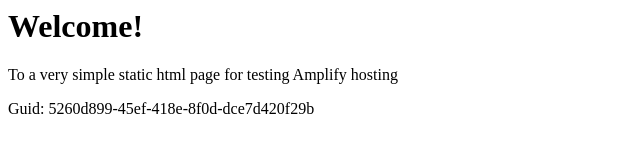
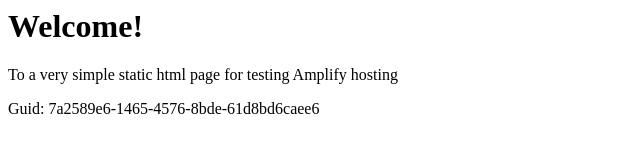
Before and after one commit to aws-aemilia-yul/Github-PR-Commit-Integration-Test-DoNotTouch-GithubWebhookPreviewCanaryTest-v1-prod-ca-central-1, a website: page src/index.html in a window 1280 px wide. Shown: the full height of the page, 0-640 px from the left. Drawn offline with Linux system fonts and the light colour scheme.

Commit message:
commit from integ tests

```diff
--- a/src/index.html
+++ b/src/index.html
@@ -12,6 +12,6 @@
 <body>
     <h1>Welcome!</h1>
     <p>To a very simple static html page for testing Amplify hosting</p>
-    <p>Guid: 5260d899-45ef-418e-8f0d-dce7d420f29b</p></body>
+    <p>Guid: 7a2589e6-1465-4576-8bde-61d8bd6caee6</p></body>
 
 </html>
```
